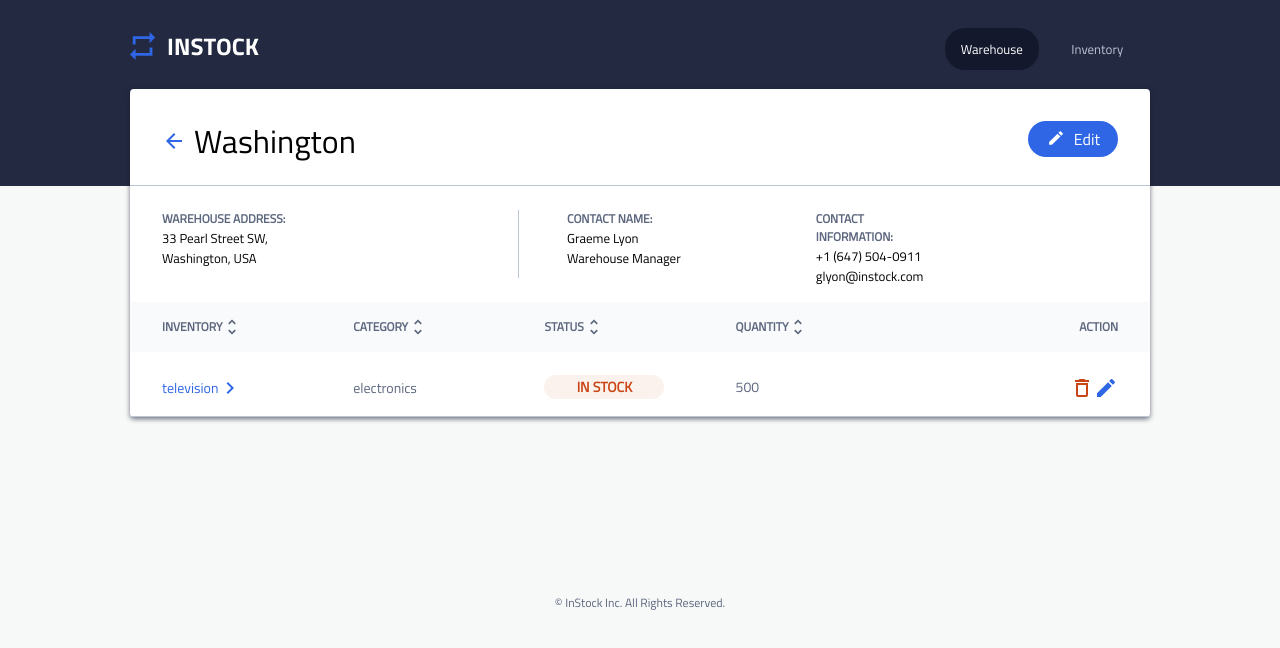
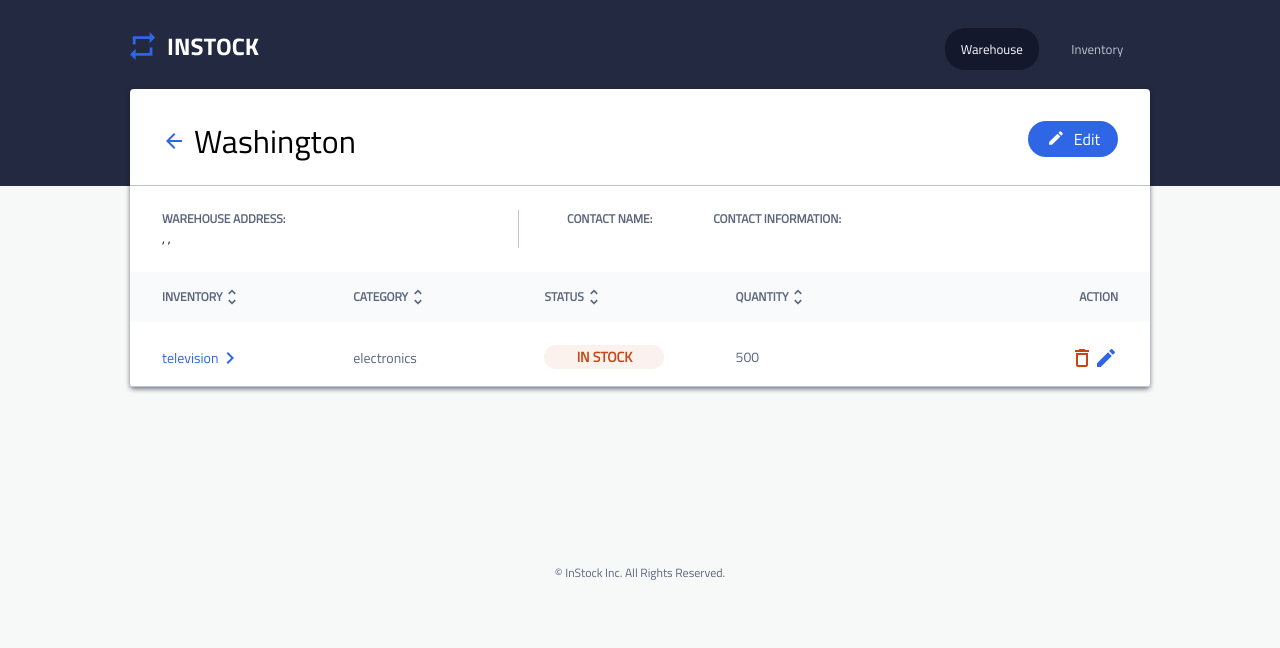
Before and after one commit to afaisalsahar/instock-Jerry, a React (Create React App) app: page /warehouses in a window 1280 px wide. Shown: the top 648 px of the page. Built offline with nearby package versions, Linux system fonts and the light colour scheme.

Commit message:
Add styling and receive props to render data dynamically

```diff
--- a/src/components/WarehouseDetails/WarehouseDetails.js
+++ b/src/components/WarehouseDetails/WarehouseDetails.js
@@ -1,24 +1,32 @@
 import "./WarehouseDetails.scss";
 
-const WarehouseDetails = () => {
+const WarehouseDetails = ({
+  address,
+  city,
+  country,
+  contactName,
+  position,
+  phone,
+  email,
+}) => {
   return (
     <div className="warehouse-details__container-info">
       <div className="warehouse-details__container-address">
         <h4 className="warehouse-details__head">warehouse address:</h4>
         <p className="warehouse-details__text">
-          33 Pearl Street SW, Washington, USA
+          {address}, {city}, {country}
         </p>
       </div>
       <div className="warehouse-details__container-contact">
         <div className="warehouse-details__container-details warehouse-details__container-details--left">
           <h4 className="warehouse-details__head">contact name:</h4>
-          <p className="warehouse-details__text">Graeme Lyon</p>
-          <p className="warehouse-details__text">Warehouse Manager</p>
+          <p className="warehouse-details__text">{contactName}</p>
+          <p className="warehouse-details__text">{position}</p>
         </div>
         <div className="warehouse-details__container-details warehouse-details__container-details--right">
           <h4 className="warehouse-details__head">contact information:</h4>
-          <p className="warehouse-details__text">+1 (647) 504-0911</p>
-          <p className="warehouse-details__text">glyon@instock.com</p>
+          <p className="warehouse-details__text">{phone}</p>
+          <p className="warehouse-details__text">{email}</p>
         </div>
       </div>
     </div>
--- a/src/components/WarehouseDetails/WarehouseDetails.scss
+++ b/src/components/WarehouseDetails/WarehouseDetails.scss
@@ -26,12 +26,16 @@
       }
 
       @include desktop {
-        margin: 0 8rem 0 0;
+        margin: 0 1.5rem 0 0;
       }
     }
 
     &--right {
       margin-right: 1.5rem;
+
+      @include tablet {
+        width: 11rem;
+      }
     }
   }
 
```
